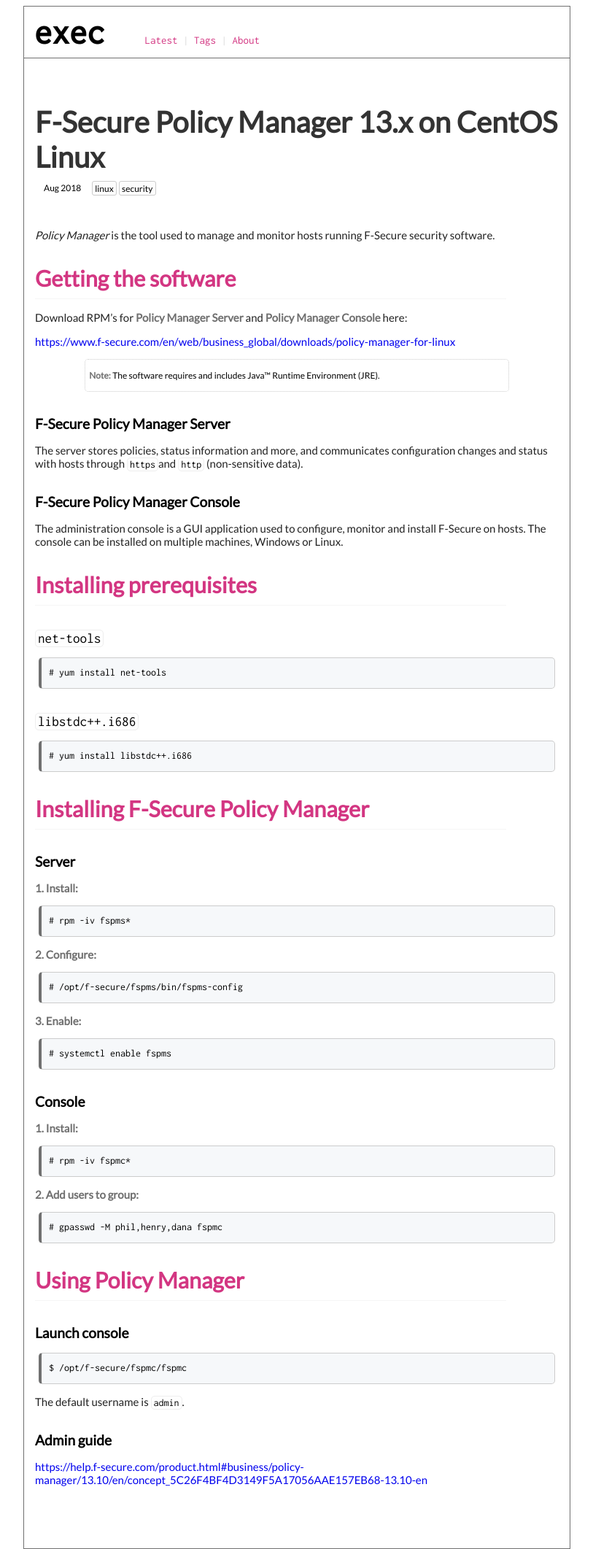
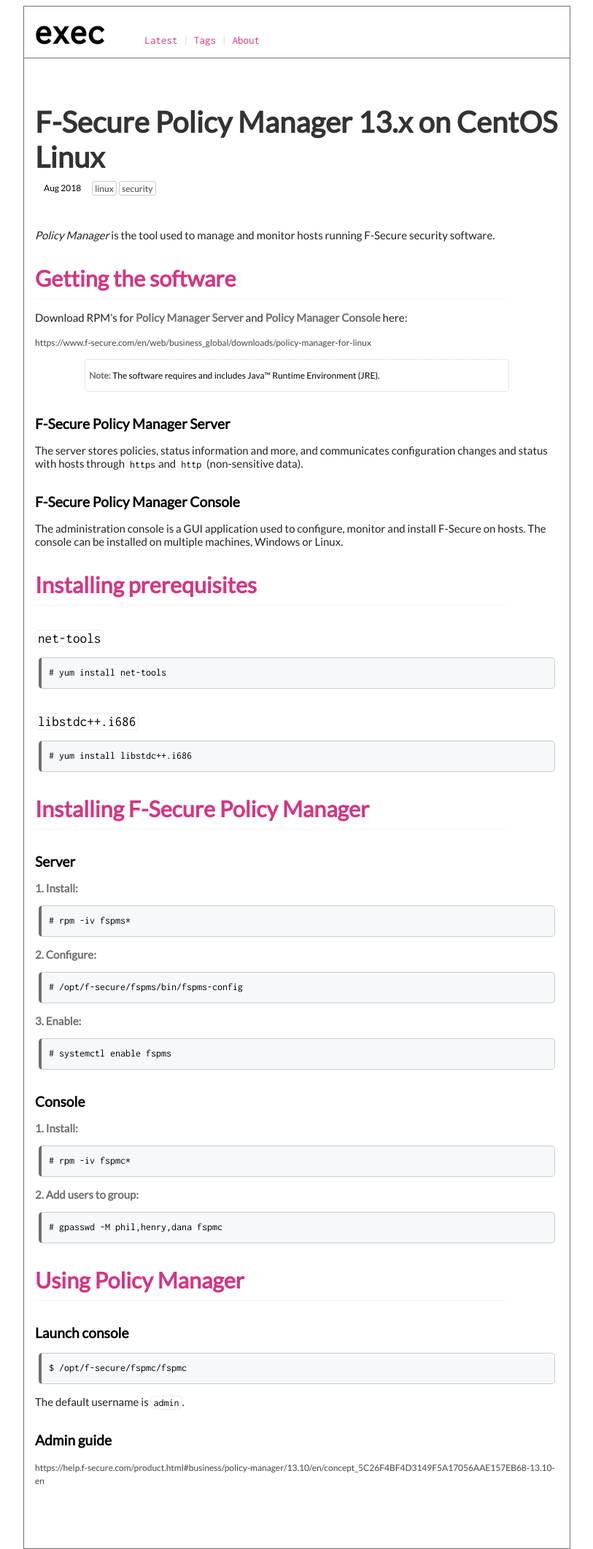
Before and after one commit to execas/execas.github.io, a Jekyll site: the page built from _posts/2018-08-30-f-secure-policy-manager-13x-on-centos.-linux.md, in a window 1280 px wide. Shown: the whole page at 73% size, without its empty margins (233-1046 px from the left). Built offline with Jekyll 4.4.1, drawn with Linux system fonts in a browser that asks for light colours.

Commit message:
Update execas.css

```diff
--- a/css/execas.css
+++ b/css/execas.css
@@ -288,3 +288,12 @@
      font-weight:normal;
 
 }
+
+.post a {
+     font-size: 12px;
+     color: #444444;
+}
+
+.post a:visited {
+     color: #444444;
+}
```
